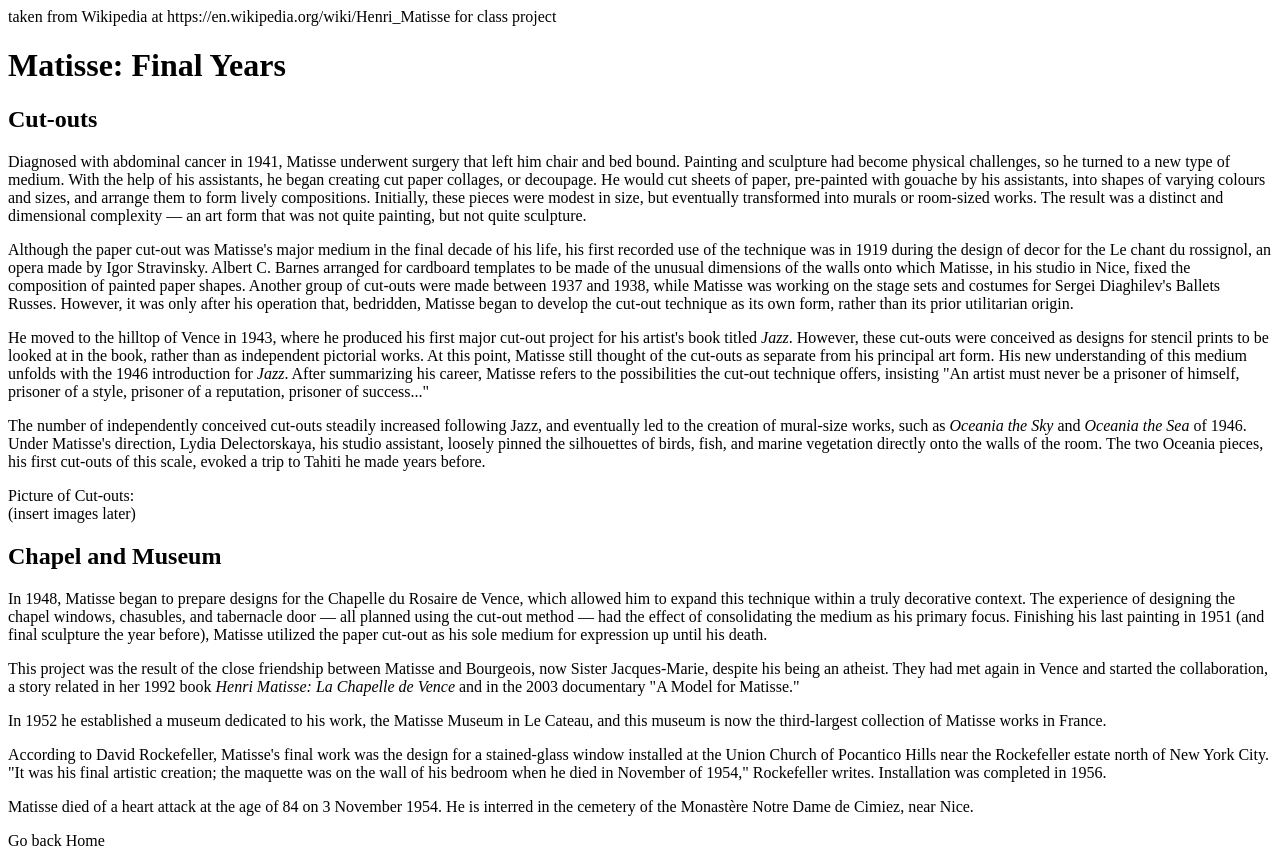
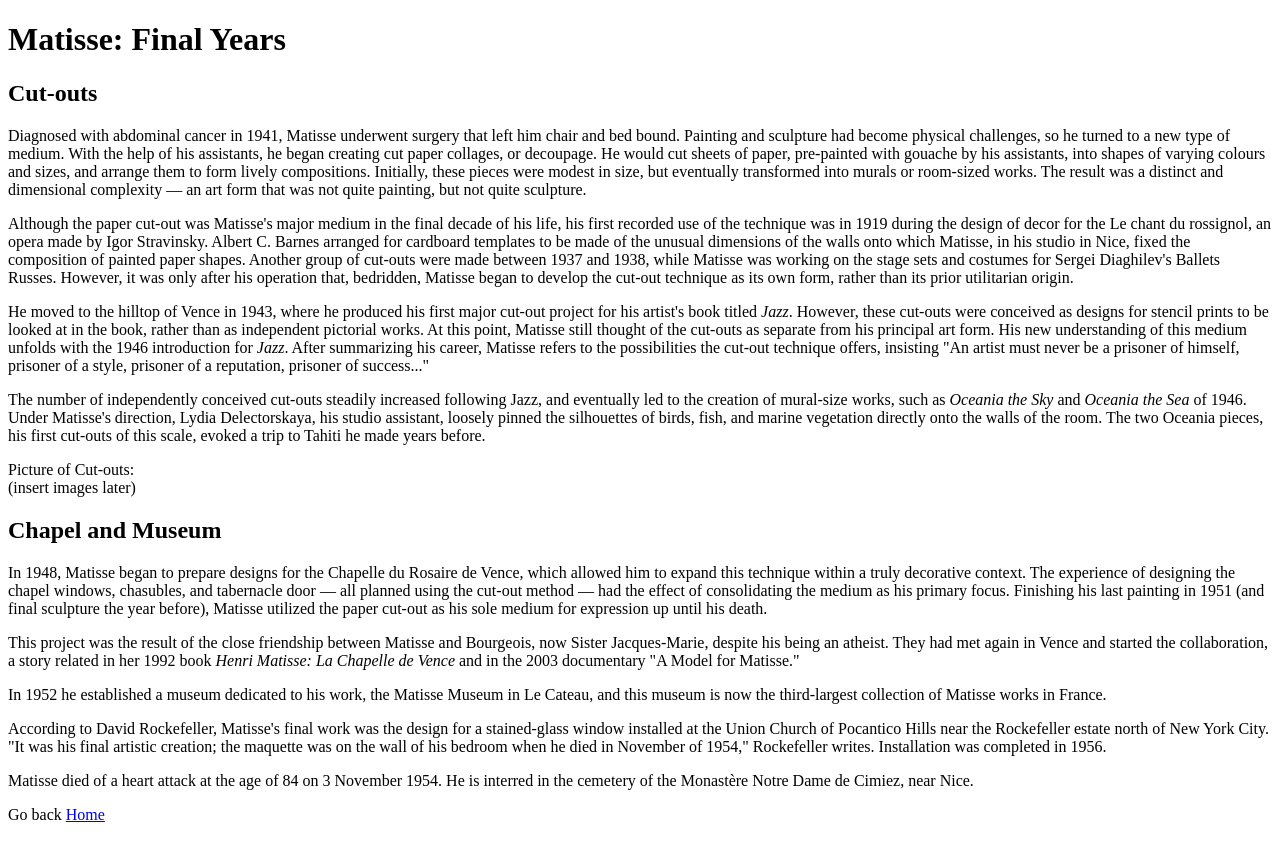
Before and after one commit to laurenrj/matisse, a plain HTML site: page final.html in a window 1280 px wide. After the commit the page ends 832 px from the top, so only its background shows below. Drawn offline with Linux system fonts and the light colour scheme.

Commit message:
Add files via upload

```diff
--- a/final.html
+++ b/final.html
@@ -2,7 +2,7 @@
 <html lang="en">
   <head>
     <title>Matisse: Final Years</title>
-    <aside>taken from Wikipedia at https://en.wikipedia.org/wiki/Henri_Matisse for class project</aside>
+    <!--taken from Wikipedia at https://en.wikipedia.org/wiki/Henri_Matisse for class project-->
     <h1>Matisse: Final Years</h1>
   </head>
 
@@ -36,6 +36,6 @@
 <p>Matisse died of a heart attack at the age of 84 on 3 November 1954. He is interred in the cemetery of the Monastère Notre Dame de Cimiez, near Nice.</p>
 
 </main>
-<footer>Go back <a ref="/index.html">Home</a></footer>
+<footer>Go back <a href="/index.html">Home</a></footer>
 </body>
 </html>
```
Also changed, not shown: education.html (+3 -3 lines), fauvism.html (+2 -2 lines), index.html (+1 -1 lines), war.html (+3 -3 lines).
